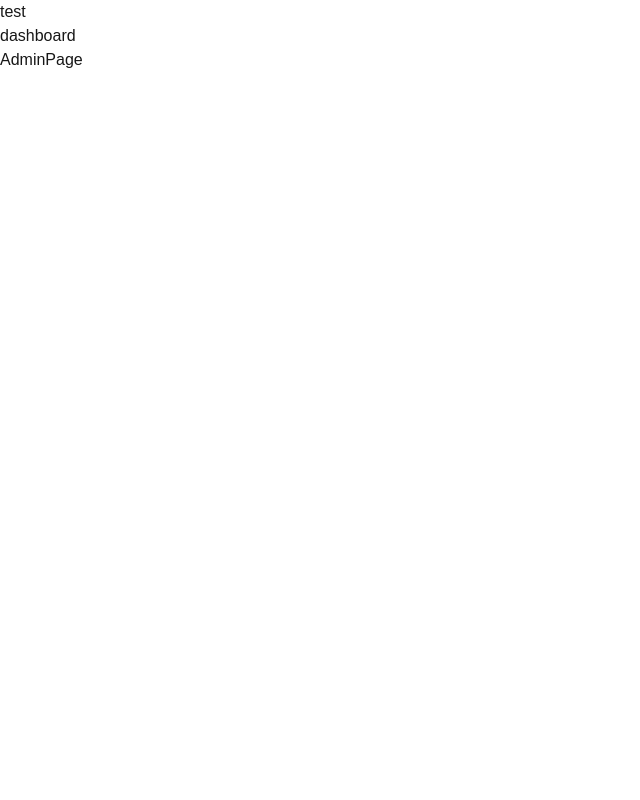
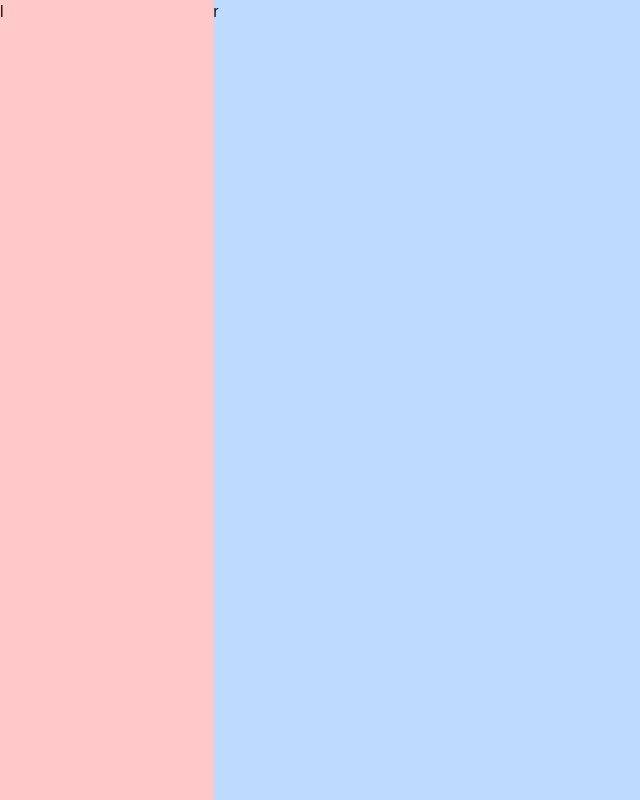
Before and after one commit to riponmondalbd/next-gen-school, a Next.js app: page /admin in a window 1280 px wide. Shown: the whole page, without its empty margins (0-640 px from the left). Built offline with nearby package versions, Linux system fonts and the light colour scheme.

Commit message:
dashboardLayout --> divide 2 part , make sizing content wise

```diff
--- a/src/app/(dashboard)/layout.tsx
+++ b/src/app/(dashboard)/layout.tsx
@@ -3,5 +3,12 @@ export default function DashboardLayout({
 }: Readonly<{
   children: React.ReactNode;
 }>) {
-  return <div>dashboard{children}</div>;
+  return (
+    <div className="h-screen flex">
+      {/* left navbar component */}
+      <div className="w-1/6 bg-red-200">l</div>
+      {/* right main component */}
+      <div className="w-5/6 bg-blue-200">r</div>
+    </div>
+  );
 }
--- a/src/app/layout.tsx
+++ b/src/app/layout.tsx
@@ -27,7 +27,7 @@ export default function RootLayout({
       <body
         className={`${geistSans.variable} ${geistMono.variable} antialiased`}
       >
-        test{children}
+        {children}
       </body>
     </html>
   );
```
